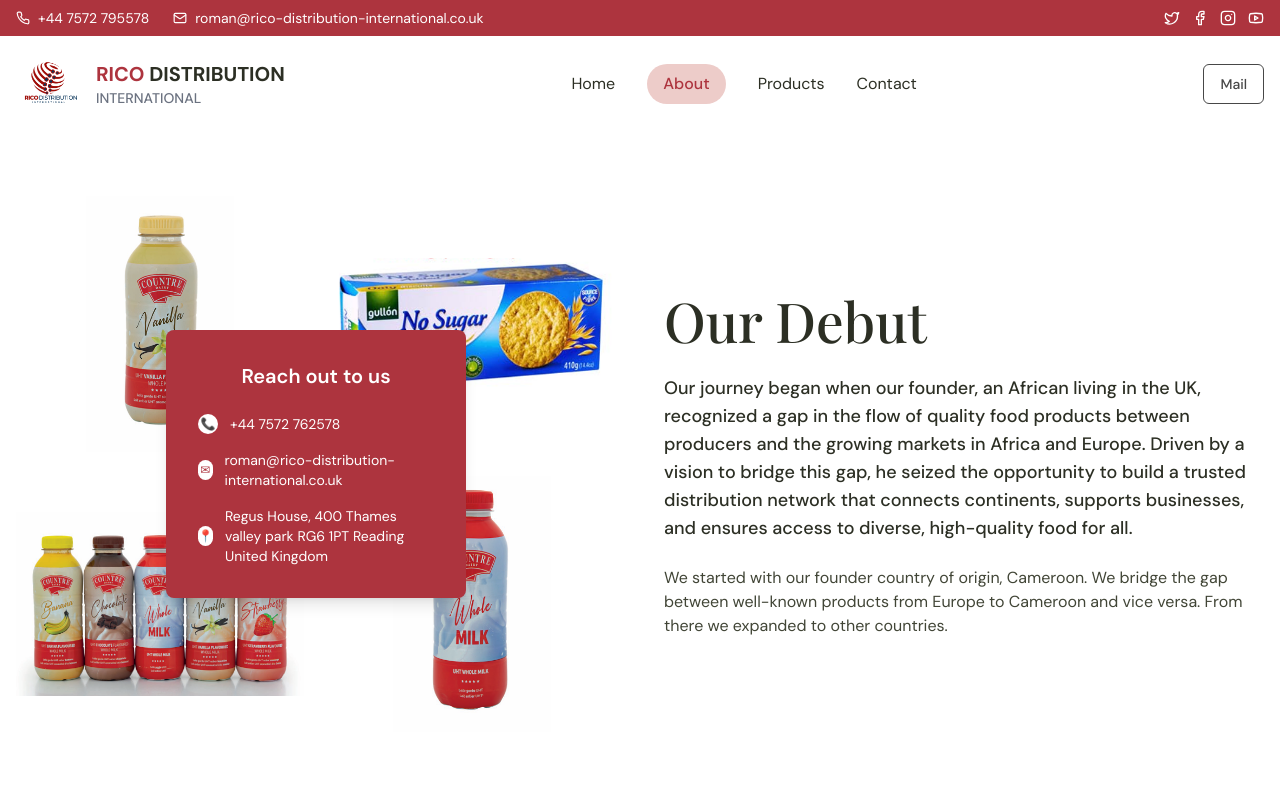
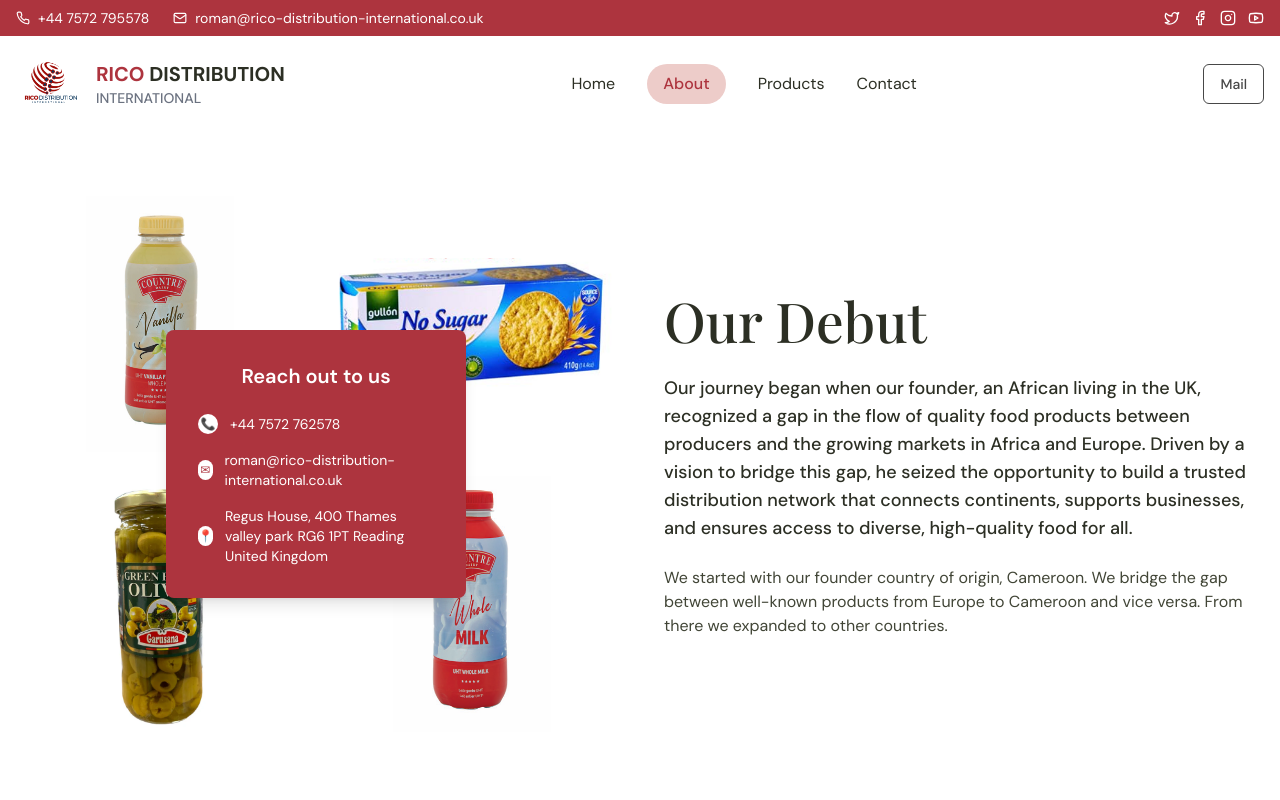
Before and after one commit to DLOADIN/Red-pages, a React (Vite) app: page /about in a window 1280 px wide. Shown: the top 800 px of the page. Built offline with nearby package versions, Linux system fonts and the light colour scheme; a web font is replaced by a local one.

Commit message:
Bob Cousy 4

```diff
--- a/src/pages/About.tsx
+++ b/src/pages/About.tsx
@@ -79,7 +79,7 @@ export default function About() {
             <div className="grid grid-cols-2 gap-6">
               <img src="/rico website/Pictures/countre vanilla.png" alt="Countre Banana" className="w-full h-64 rounded-xl object-contain" />
               <img src="/rico website/Pictures/gullon 3.png" alt="Countre Chocolate" className="w-full h-64 rounded-xl object-contain" />
-              <img src="/rico website/Pictures/countre 5 with milk.png" alt="Countre Vanilla" className="w-full h-64 rounded-xl object-contain" />
+              <img src="/Zo/new/FOlder/Garusana product 1.webp" alt="Countre Vanilla" className="w-full h-64 rounded-xl object-contain" />
               <img
                 src="/rico website/Pictures/countre 1.png"
                 alt="Countre Strawberry"
```
